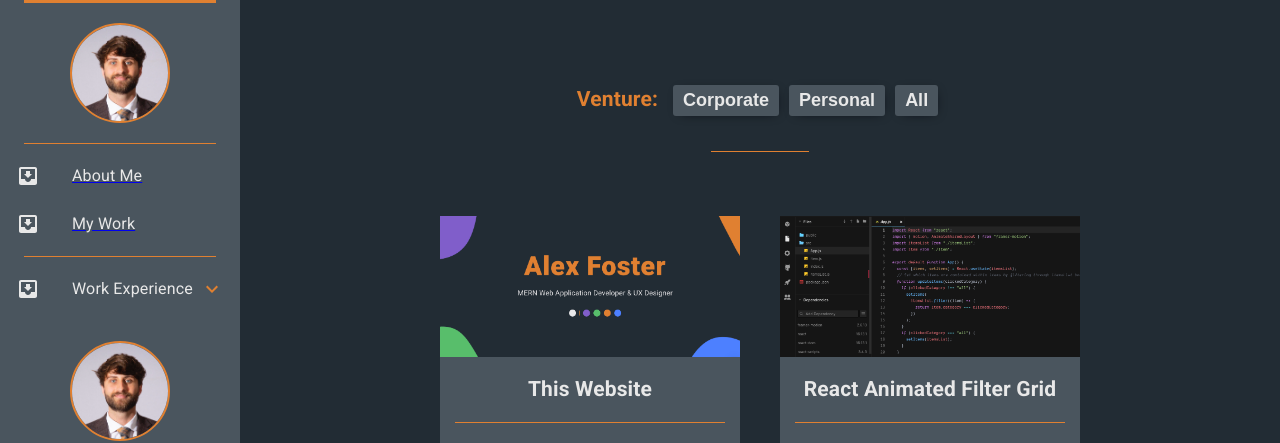
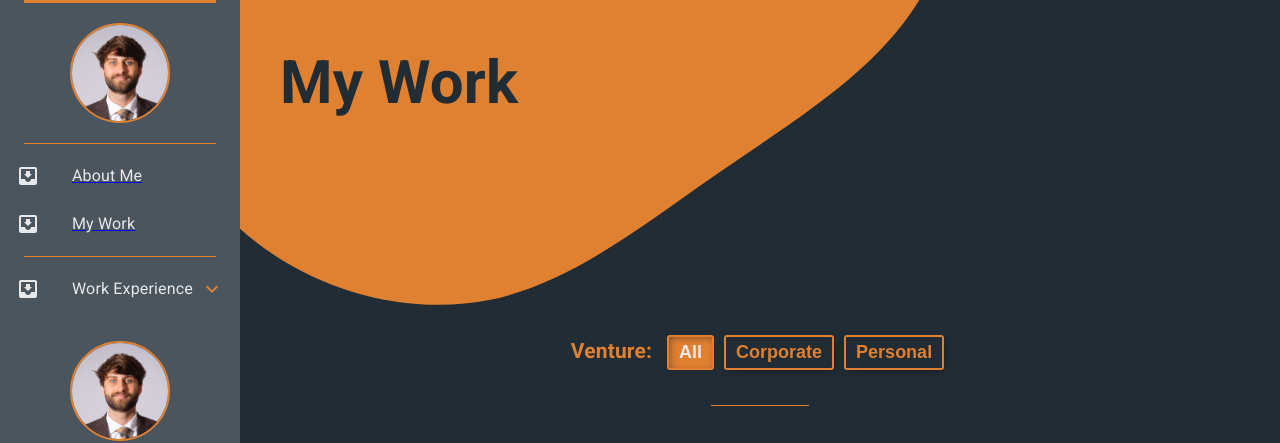
Before and after one commit to Olex93/portfolio, a Next.js app: page /work in a window 1280 px wide. Shown: the top 443 px of the page. Built offline with nearby package versions, Linux system fonts and the light colour scheme.

Commit message:
work page heading

```diff
--- a/components/WorkDesktop.js
+++ b/components/WorkDesktop.js
@@ -10,21 +10,33 @@ import ColorSelect from "../components/colorSelect"
 
 export default function work(props) {
 
+    const [colorWord, setColorWord] = React.useState("orange")
+    React.useEffect(() => {
+        if (props.color.highlightColor === "rgb(224,128,49)"){
+          setColorWord("orange")
+        } if (props.color.highlightColor === "rgb(128,93,201)"){
+          setColorWord("purple")
+        } if (props.color.highlightColor === "rgb(87,190,106)"){
+          setColorWord("green")
+        } if (props.color.highlightColor === "rgb(77,128,255)"){
+          setColorWord("blue")
+        }
+      })
+
     const styles = {
             paddedBody:{
                 marginLeft:"240px",
                 padding:"0 30px",
                 textAlign:"center",
                 overflow:"hidden",
-                backgroundColor:props.color.backgroundColor,
-                minHeight:"100vh"
+                minHeight:"100vh",
+                marginTop:"-350px"
             },
             mobileBody:{
                 marginLeft:"0",
                 padding:"0",
                 textAlign:"center",
                 overflow:"hidden",
-                backgroundColor:props.color.backgroundColor,
                 minHeight:"100vh"
             },
             gridContainer:{
@@ -39,10 +51,10 @@ export default function work(props) {
                 padding:0
             },
             GridButton:{
-                backgroundColor:props.color.lightBG,
-                color:props.color.textColor,
+                backgroundColor:props.color.backgroundColor,
+                color:props.color.highlightColor,
                 margin:"5px",
-                border:"none",
+                border:`2px solid ${props.color.highlightColor}`,
                 padding:"5px 10px",
                 fontSize:"18px",
                 fontWeight:"700",
@@ -50,21 +62,49 @@ export default function work(props) {
                 boxShadow:`2px 2px 12px -6px ${props.color.darkBG}`,
                 cursor:"pointer"
             },
-            highlightButton:{
+            GridButtonFill:{
                 backgroundColor:props.color.highlightColor,
                 color:props.color.textColor,
                 margin:"5px",
-                border:"none",
+                border:`2px solid ${props.color.highlightColor}`,
                 padding:"5px 10px",
                 fontSize:"18px",
                 fontWeight:"700",
                 borderRadius:"3px",
-                boxShadow:`2px 2px 12px -6px ${props.color.darkBG}`
+                boxShadow:`inset 2px 2px 12px -6px ${props.color.darkBG}`,
+                cursor:"pointer"
             },
             filterHeading:{
                 display:"inline",
                 paddingRight:"10px",
                 color:props.color.highlightColor
+            },
+            headingDiv:{
+                backgroundImage:`url('/images/${colorWord}Blob.svg')`,
+                backgroundSize:"1200px",
+                backgroundRepeat:"no-repeat",
+                backgroundPosition:"-340px -800px",
+                height:"600px",
+                marginBottom:"-300px",
+                marginLeft:"240px",
+                paddingLeft:"40px",
+                overflow:"visible"
+              },
+              headingDivMobile:{
+                backgroundImage:`url('/images/${colorWord}Blob.svg')`,
+                backgroundSize:"1200px",
+                backgroundRepeat:"no-repeat",
+                backgroundPosition:"-340px -800px",
+                height:"600px",
+                marginBottom:"-300px",
+                marginLeft:"0",
+                paddingLeft:"40px",
+                overflow:"visible"
+              },
+              heading:{
+                color:"rgb(34,44,52)",
+                fontSize:'60px',
+                padding:"40px 0"
               }
         }
 
@@ -76,22 +116,35 @@ export default function work(props) {
         return item.category === "personal"
        })
 
+
+ // HIGHLIGHTING BUTTON COLOR
+        const [allButton, setAllButton] = React.useState(true)
+        const [personalButton, setPersonalButton] = React.useState(false)
+        const [corporateButton, setCorporateButton] = React.useState(false)
+
+        // Import all list items
         const all = itemsList
-
-    // // make items list stateful
+        // // Make a stateful items list
         const [items, setItems] = React.useState(all)
-
-
         // Set which items are contained within items by filtering through itemsList based on the tag which was selected
         function updateItems(e){
             if (e.target.id === "corporate"){
+                setCorporateButton(true)
+                setPersonalButton(false)
+                setAllButton(false)
                 setItems(corporate)
             }
             if (e.target.id === "personal"){
                 setItems(personal)
+                setCorporateButton(false)
+                setPersonalButton(true)
+                setAllButton(false)
             }
             if (e.target.id === "all"){
                 setItems(all)
+                setCorporateButton(false)
+                setPersonalButton(false)
+                setAllButton(true)
             }
         }
 
@@ -158,47 +211,31 @@ export default function work(props) {
 
 
     return (
+        <div>
+        <div style={size > 991 ? styles.headingDiv : styles.headingDivMobile}>
+            <motion.h1 style={styles.heading}>My Work</motion.h1>
+        </div>
         <div  style={size > 991 ? styles.paddedBody : styles.mobileBody}>
             <div style={{paddingTop:"80px"}}>
                 <h2 style={styles.filterHeading}>Venture:</h2>
                 <motion.button
+                    id="all"
+                    style={allButton ? styles.GridButtonFill : styles.GridButton}
+                    onClick={(e) => updateItems(e)}
+                    whileHover={{scale: 1.1}}
+                    >All</motion.button>
+                <motion.button
                     id="corporate"
-                    style={styles.GridButton}
+                    style={corporateButton ? styles.GridButtonFill : styles.GridButton}
                     onClick={(e) => updateItems(e)}
-                    whileHover={{
-                        scale: 1.1,
-                        backgroundColor:props.color.highlightColor,
-                        color: props.color.backgroundColor,
-                        transition: {
-                            duration: .2
-                            }
-                        }}
+                    whileHover={{scale: 1.1}}
                     >Corporate</motion.button>
                 <motion.button
                     id="personal"
-                    style={styles.GridButton}
+                    style={personalButton ? styles.GridButtonFill : styles.GridButton}
                     onClick={(e) => updateItems(e)}
-                    whileHover={{
-                        scale: 1.1,
-                        backgroundColor:props.color.highlightColor,
-                        color: props.color.backgroundColor,
-                        transition: {
-                            duration: .2
-                            }
-                        }}
+                    whileHover={{scale: 1.1}}
                     >Personal</motion.button>
-                <motion.button
-                    id="all" style={styles.GridButton}
-                    onClick={(e) => updateItems(e)}
-                    whileHover={{
-                        scale: 1.1,
-                        backgroundColor:props.color.highlightColor,
-                        color: props.color.backgroundColor,
-                        transition: {
-                            duration: .2
-                            }
-                        }}
-                    >All</motion.button>
             </div>
             <div style={{margin:"30px auto 0"}}>
             <SpringDivider color={props.color} width={"10%"} dividerBG={props.color.backgroundColor}/>
@@ -226,5 +263,6 @@ export default function work(props) {
                 }
             </div>
         </div>
+        </div>
     );
     }
--- a/components/WorkMobile.js
+++ b/components/WorkMobile.js
@@ -10,12 +10,24 @@ import ColorSelect from "../components/colorSelect"
 
 export default function work(props) {
 
+    const [colorWord, setColorWord] = React.useState("orange")
+    React.useEffect(() => {
+        if (props.color.highlightColor === "rgb(224,128,49)"){
+          setColorWord("orange")
+        } if (props.color.highlightColor === "rgb(128,93,201)"){
+          setColorWord("purple")
+        } if (props.color.highlightColor === "rgb(87,190,106)"){
+          setColorWord("green")
+        } if (props.color.highlightColor === "rgb(77,128,255)"){
+          setColorWord("blue")
+        }
+      })
+
     const styles = {
             mobileBody:{
                 margin:0,
                 padding:0,
                 overflow:"hidden",
-                backgroundColor:props.color.backgroundColor,
                 minHeight:"100vh",
                 textAlign:"center"
             },
@@ -46,9 +58,9 @@ export default function work(props) {
             },
             GridButtonFill:{
                 backgroundColor:props.color.highlightColor,
-                color:props.color.textColor,
+                color:props.color.darkBG,
                 margin:"5px",
-                border:`2px solid ${props.color.lightBG}`,
+                border:`2px solid ${props.color.darkBG}`,
                 padding:"5px 10px",
                 fontSize:"18px",
                 fontWeight:"700",
@@ -56,22 +68,27 @@ export default function work(props) {
                 boxShadow:`2px 2px 12px -6px ${props.color.darkBG}`,
                 cursor:"pointer"
             },
-            highlightButton:{
-                backgroundColor:props.color.highlightColor,
-                color:props.color.textColor,
-                margin:"5px",
-                border:"none",
-                padding:"5px 10px",
-                fontSize:"18px",
-                fontWeight:"700",
-                borderRadius:"3px",
-                boxShadow:`2px 2px 12px -6px ${props.color.darkBG}`
-            },
             filterHeading:{
                 display:"inline",
                 paddingRight:"10px",
                 color:props.color.highlightColor
-            }
+            },
+            headingDiv:{
+                backgroundImage:`url('/images/${colorWord}Blob.svg')`,
+                backgroundSize:"1200px",
+                backgroundRepeat:"no-repeat",
+                backgroundPosition:"-340px -850px",
+                height:"600px",
+                marginBottom:"-370px",
+                marginLeft:"0",
+                paddingLeft:"40px",
+                overflow:"visible"
+              },
+              heading:{
+                color:"rgb(34,44,52)",
+                fontSize:'60px',
+                padding:"40px 0"
+              }
         }
 
     const corporate = itemsList.filter(item =>{
@@ -134,6 +151,10 @@ export default function work(props) {
 
 
     return (
+        <div>
+        <div style={styles.headingDiv}>
+            <motion.h1 style={styles.heading}>My Work</motion.h1>
+        </div>
         <div  style={styles.mobileBody}>
             <div style={{paddingTop:"80px"}}>
                 <h2 style={styles.filterHeading}>Venture:</h2>
@@ -177,5 +198,6 @@ export default function work(props) {
             </motion.ul>
             </div>
         </div>
+        </div>
     );
     }
--- a/pages/MobileHome.js
+++ b/pages/MobileHome.js
@@ -150,9 +150,6 @@ export default function MobileHome(props) {
                 scale: 1.2,
                 backgroundColor:props.color.highlightColor,
                 color: props.color.backgroundColor,
-                transition: {
-                    duration: .2
-                    }
                 }}
               style={styles.button}><Link href="work"><a style={styles.buttonLink}>My Work</a></Link>
             </motion.button>
@@ -161,9 +158,6 @@ export default function MobileHome(props) {
                 scale: 1.2,
                 backgroundColor:props.color.highlightColor,
                 color: props.color.backgroundColor,
-                transition: {
-                    duration: .2
-                    }
                 }}
               style={styles.button}><Link href="about"><a style={styles.buttonLink}>About Me</a></Link>
             </motion.button>
```
Also changed, not shown: pages/about.js (+19 -9 lines). Lines whose indentation alone changed are shown as unchanged.
